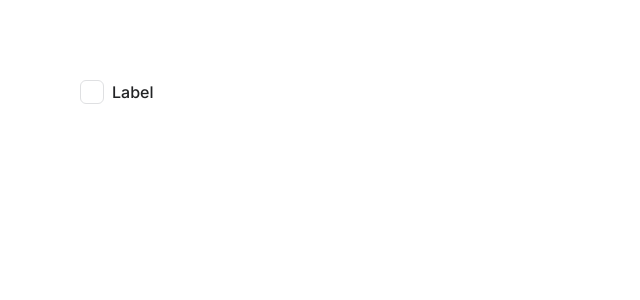
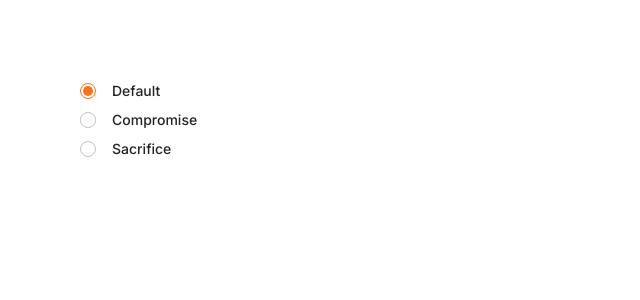
Before and after one commit to Hasnain-Shabbir/sparro-well, a Next.js app: page / in a window 1280 px wide. Shown: the top 300 px of the page, without its empty margins (0-640 px from the left). Built offline with nearby package versions, Linux system fonts and the light colour scheme; a web font is replaced by a local one.

Commit message:
feat(design-system): create Radio button component

```diff
--- a/package.json
+++ b/package.json
@@ -14,6 +14,7 @@
     "@radix-ui/react-dialog": "^1.1.1",
     "@radix-ui/react-icons": "^1.3.0",
     "@radix-ui/react-label": "^2.1.0",
+    "@radix-ui/react-radio-group": "^1.2.0",
     "@radix-ui/react-slot": "^1.1.0",
     "@radix-ui/react-switch": "^1.1.0",
     "@radix-ui/react-tooltip": "^1.1.2",
--- a/src/app/page.tsx
+++ b/src/app/page.tsx
@@ -1,12 +1,17 @@
 'use client';
-import { AppCheckbox } from '@/components';
 import React from 'react';
+import { RadioGroup } from '@/components/ui/radio-group';
+import { Radio } from '@/components';
 
 export default function Home() {
   return (
     <>
       <div className="p-20">
-        <AppCheckbox label="Label" id="label" size='md'/>
+        <RadioGroup defaultValue="option-1">
+          <Radio id="option-1" size="sm" label="Default" value="option-1" />
+          <Radio id="option-2" size="sm" label="Compromise" value="option-2" />
+          <Radio id="option-3" size="sm" label="Sacrifice" value="option-3" />
+        </RadioGroup>
       </div>
     </>
   );
--- /dev/null
+++ b/src/components/custom/Radio/Radio.tsx
@@ -0,0 +1,27 @@
+import React from 'react';
+import { Label } from '@/components/ui/label';
+import { RadioGroupItem } from '@/components/ui/radio-group';
+
+interface RadioProps
+  extends React.ComponentPropsWithoutRef<typeof RadioGroupItem> {
+  id: string;
+  label: string;
+  size?: 'sm' | 'lg';
+}
+
+const Radio = React.forwardRef<HTMLButtonElement, RadioProps>(
+  ({ id, label, size, ...props }, ref) => {
+    return (
+      <div className="flex items-center space-x-4">
+        <RadioGroupItem id={id} ref={ref} size={size} {...props} />
+        <Label htmlFor={id} size={size === 'sm' ? 'md' : 'lg'}>
+          {label}
+        </Label>
+      </div>
+    );
+  },
+);
+
+Radio.displayName = 'Radio';
+
+export default Radio;
--- a/src/components/index.ts
+++ b/src/components/index.ts
@@ -1,3 +1,4 @@
 export { default as AppCheckbox } from './custom/AppCheckbox/AppCheckbox';
+export { default as Radio } from './custom/Radio/Radio';
 export { default as TextField } from './custom/TextField';
 export { default as Toggle } from './custom/Toggle/Toggle';
--- /dev/null
+++ b/src/components/ui/radio-group.tsx
@@ -0,0 +1,56 @@
+'use client';
+import React from 'react';
+import * as RadioGroupPrimitive from '@radix-ui/react-radio-group';
+import { cn } from '@/lib/utils';
+import { tw } from '@/utils';
+
+const RadioGroup = React.forwardRef<
+  React.ElementRef<typeof RadioGroupPrimitive.Root>,
+  React.ComponentPropsWithoutRef<typeof RadioGroupPrimitive.Root>
+>(({ className, ...props }, ref) => {
+  return (
+    <RadioGroupPrimitive.Root
+      className={cn('grid gap-2', className)}
+      ref={ref}
+      {...props}
+    />
+  );
+});
+RadioGroup.displayName = RadioGroupPrimitive.Root.displayName;
+
+interface RadioGroupItemProps
+  extends React.ComponentPropsWithoutRef<typeof RadioGroupPrimitive.Item> {
+  size?: 'sm' | 'lg';
+}
+
+const RadioGroupItem = React.forwardRef<
+  React.ElementRef<typeof RadioGroupPrimitive.Item>,
+  RadioGroupItemProps
+>(({ className, size = 'sm', ...props }, ref) => {
+  const radioSizeMap = {
+    sm: cn(
+      'size-4 data-[state=checked]:after:size-2.5 data-[state=checked]:after:top-[2px]',
+    ),
+    lg: tw(
+      'size-6 data-[state=checked]:after:top-[3px] data-[state=checked]:after:size-4',
+    ),
+  };
+  const radioSize = radioSizeMap[size];
+
+  return (
+    <RadioGroupPrimitive.Item
+      className={cn(
+        'shadow aspect-square rounded-full border border-neutral-400 text-white focus:outline-none focus-visible:ring-1 focus-visible:ring-neutral-950 disabled:cursor-not-allowed disabled:opacity-50 data-[state=checked]:relative data-[state=checked]:border-orange-500 data-[state=checked]:after:absolute data-[state=checked]:after:left-1/2 data-[state=checked]:after:-translate-x-1/2 data-[state=checked]:after:rounded-full data-[state=checked]:after:bg-orange-500',
+        radioSize,
+        className,
+      )}
+      ref={ref}
+      {...props}
+    >
+      <RadioGroupPrimitive.Indicator className="flex items-center justify-center" />
+    </RadioGroupPrimitive.Item>
+  );
+});
+RadioGroupItem.displayName = RadioGroupPrimitive.Item.displayName;
+
+export { RadioGroup, RadioGroupItem };
```
Also changed, not shown: 1 other file (tests, documents, lock files or other folders).
